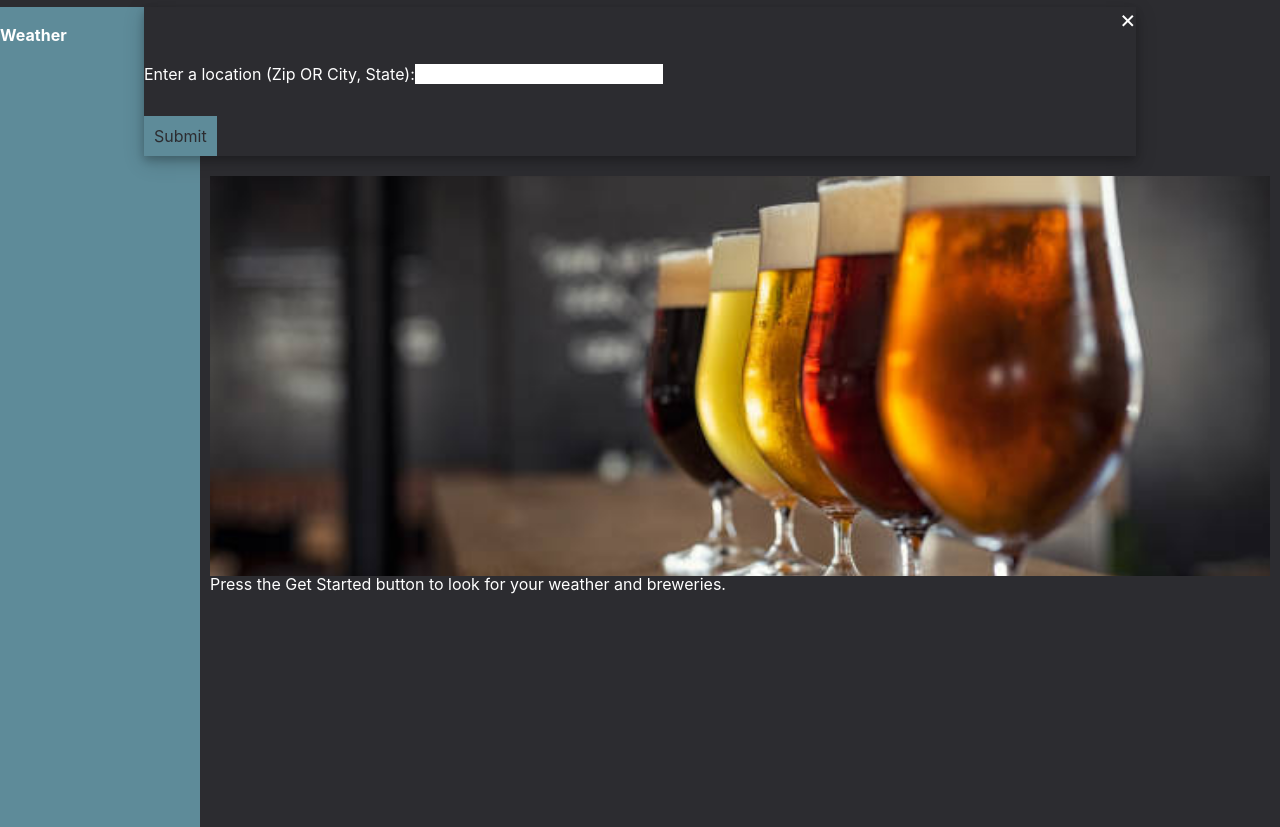
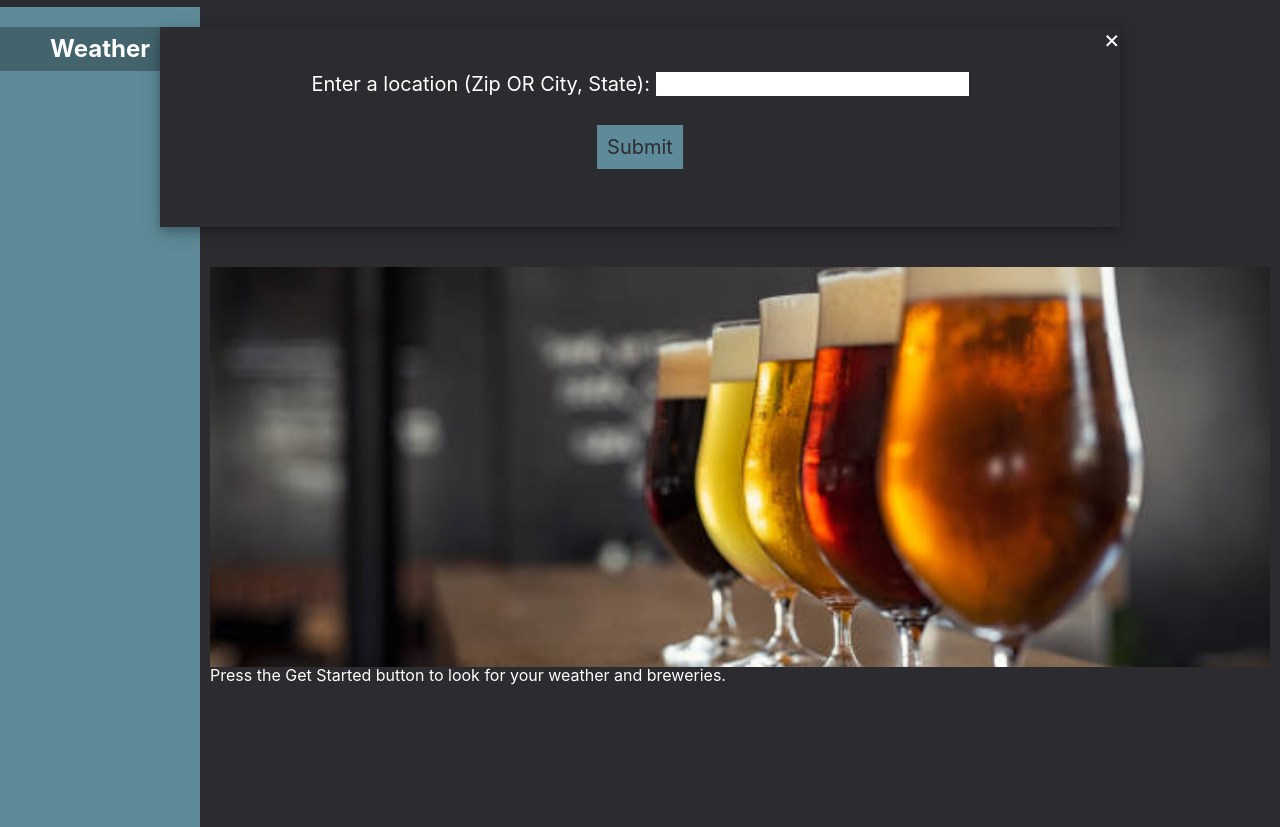
Before and after one commit to cadencechiappe/GP1-Bootcamp, a plain HTML site: page index.html in a window 1280 px wide. Both pictures are taken after a click on the button "Get Started". Shown: the part 123-950 px from the top of the page. Drawn offline with nearby package versions, Linux system fonts and the light colour scheme.

Commit message:
styled modal

```diff
--- a/assets/css/breweathery.css
+++ b/assets/css/breweathery.css
@@ -6,6 +6,7 @@
   --darkgrey: rgb(44, 44, 48);
   --lightteal: rgb(94, 139, 153);
   --lightestteal: rgb(155, 196, 209);
+  --darkteal: rgb(67, 100, 109);
   --lightgrey: rgb(86, 93, 99);
 }
 
@@ -13,27 +14,24 @@ h1 {
   font-size: 60px;
 }
 
-.modal {
-  margin: 20px;
+h2 {
+  text-align: center;
+  font-size: 24px;
+  padding: 10px;
+  background-color: var(--darkteal);
 }
 
-.modal-header {
-  padding: 2px 16px;
-  background-color: #5cb85c;
-  color: black;
-}
-
-.modal-body {
+.modal {
+  display: flex;
+  margin: 20px;
   padding: 20px;
 }
 
-.modal-footer {
-  padding: 2px 16px;
-  background-color: #5cb85c;
-  color: black;
-}
-
 .modal-content {
+  font-size: 20px;
+  height: 200px;
+  margin: 20px;
+  padding: 20px;
   position: relative;
   background-color: var(--darkgrey);
   margin: auto;
@@ -42,12 +40,30 @@ h1 {
   width: 80%;
   box-shadow: 0 4px 8px 0 rgba(0, 0, 0, 0.2), 0 6px 20px 0 rgba(0, 0, 0, 0.19);
   animation-name: animatetop;
-  animation-duration: 0.4s
+  animation-duration: 0.4s;
+}
+
+.location-p {
+  margin-top: 20px;
+  text-align: center;
+}
+
+.btn-container {
+  margin-top: 20px;
+  position: absolute;
+  top: 50%;
+  left: 50%;
+  -ms-transform: translate(-50%, -50%);
+  transform: translate(-50%, -50%);
 }
 
 .submit-btn {
+  display: flex;
+  justify-content: center;
+  align-items: center;
   text-align: center;
   background-color: var(--lightteal);
+  margin: 10px;
   padding: 10px;
   color: var(--darkgrey);
 }
--- a/index.html
+++ b/index.html
@@ -35,10 +35,10 @@
 
     <div class="modal-content">
       <span class="close">&times;</span>
-      <br></br>
-      <p>Enter a location (Zip OR City, State):<input type="text" id="location-picker"></p>
-      <br></br>
-      <button onclick="breweryQueryString(), weatherQueryString()"class="submit-btn">Submit</button>
+      <p class="location-p">Enter a location (Zip OR City, State): <input type="text" id="location-picker"></p>
+      <div class="btn-container">
+        <button onclick="breweryQueryString(), weatherQueryString()"class="submit-btn">Submit</button>
+      </div>
     </div>
 
   </div>
```
